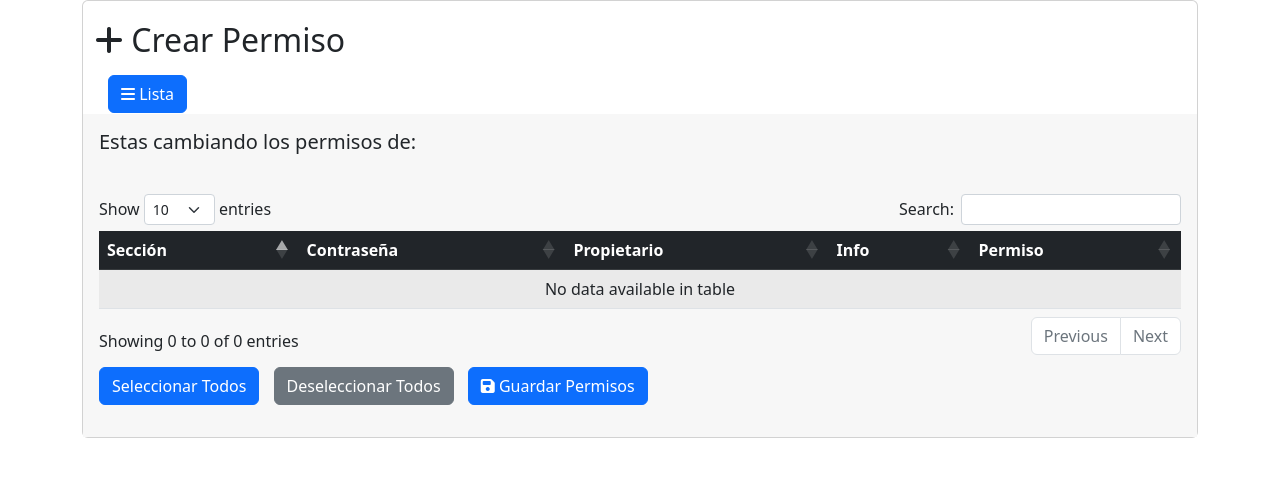
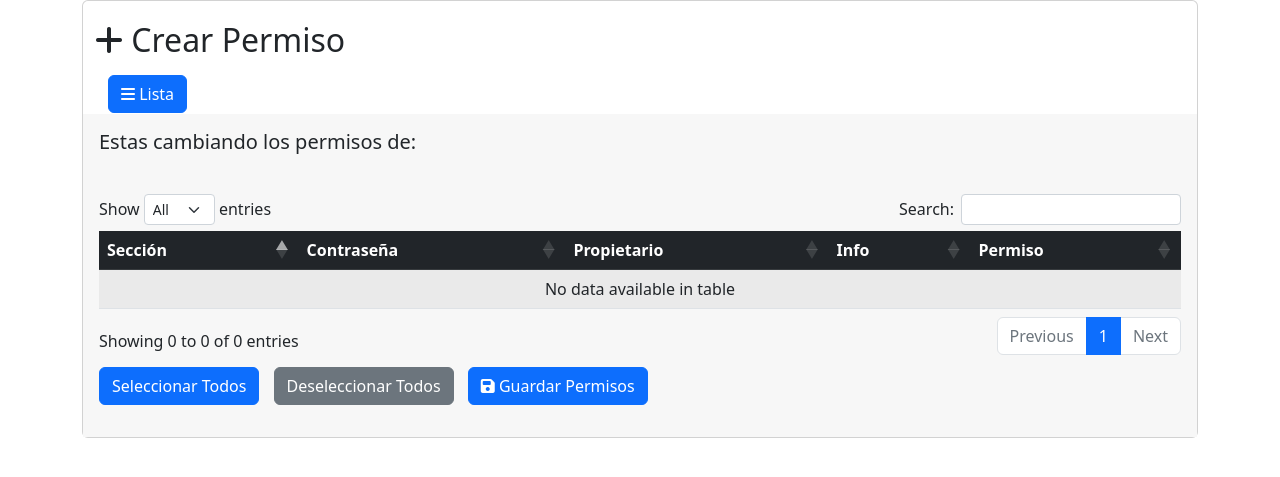
Before and after one commit to nicos1985/Passing, a Django app: template templates/create-perm-p2.html in a window 1280 px wide. Shown: the part 77-554 px from the top of the page. Run offline with Django 4.2, Linux system fonts and the light colour scheme; the template is opened without the code that fills it, so the values that code supplies are empty; some libraries are stand-ins or nearby versions.

Commit message:
default pagelength = all

```diff
--- a/templates/create-perm-p2.html
+++ b/templates/create-perm-p2.html
@@ -123,6 +123,7 @@
         $('#data').DataTable({
             responsive: true,
             "lengthMenu": [ [10, 25, 50, 100, 250, 500, -1], [10, 25, 50, 100, 250, 500, "All"] ],
+            "pageLength": -1, // Establece -1 como la opción por defecto
             autoWidth: false,
 
         });
```
